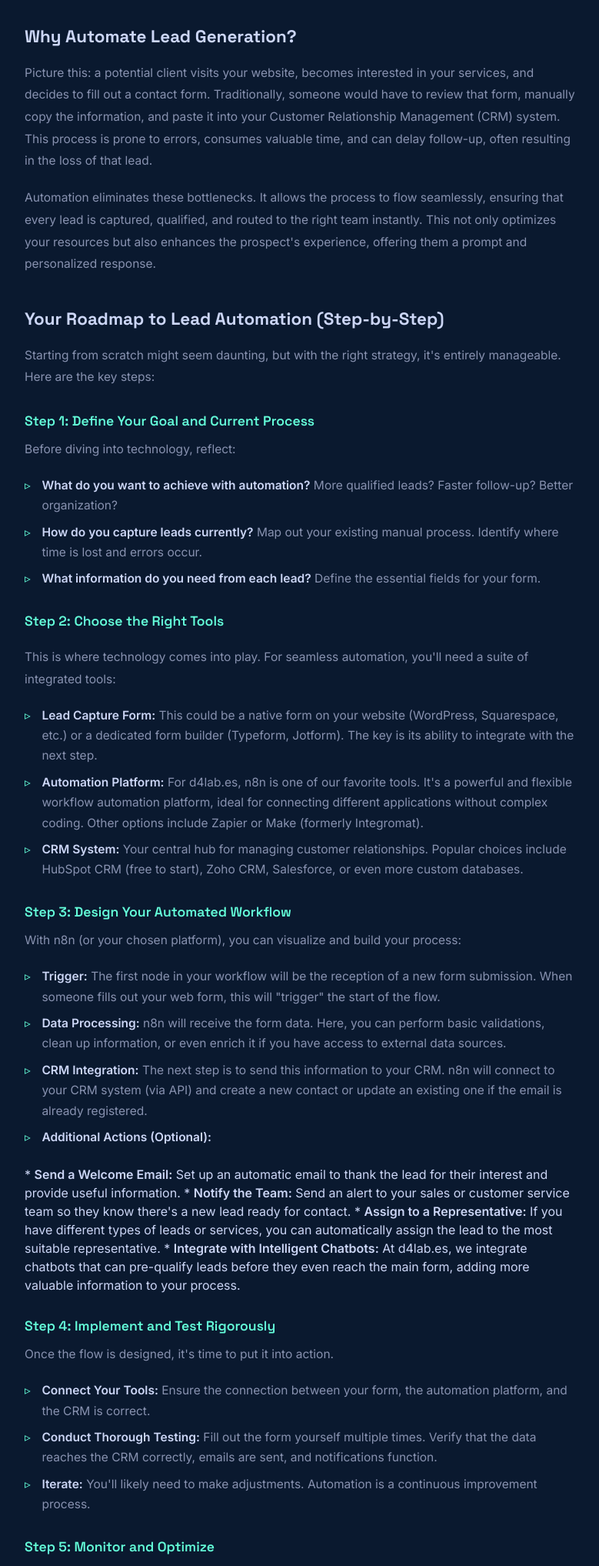
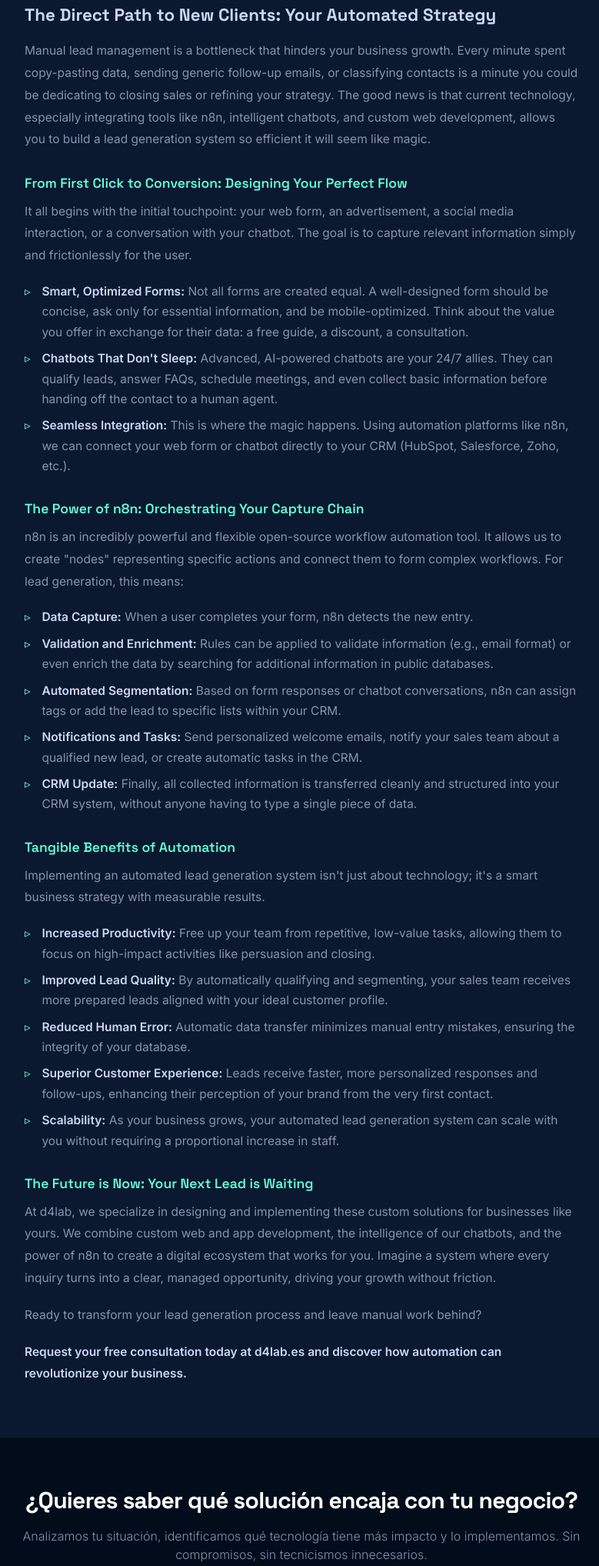
Before and after one commit to ececs/d4lab-web, a website: page en/blog/automated-lead-generation-from-form-to-crm-without-manual-ef.html in a window 1280 px wide. Shown: the part 731-2766 px from the top of the page at 77% size, without its empty margins (248-1027 px from the left). Drawn offline with nearby package versions, Linux system fonts and the light colour scheme.

Commit message:
blog(en): Automated Lead Generation: From Form to CRM Without Manual Effort

```diff
--- a/en/blog/automated-lead-generation-from-form-to-crm-without-manual-ef.html
+++ b/en/blog/automated-lead-generation-from-form-to-crm-without-manual-ef.html
@@ -4,7 +4,7 @@
 <meta charset="utf-8"/>
 <meta content="width=device-width, initial-scale=1.0" name="viewport"/>
 <title>Automated Lead Generation: From Form to CRM Without Manual Effort | D4Lab</title>
-<meta name="description" content="Automated Lead Generation: From Form to CRM Without Manual Effort"/>
+<meta name="description" content="Imagine every time a potential client contacts you, their information automatically lands in your CRM, ready for your sales team to act. Stop dreaming. In to..."/>
 <link rel="icon" type="image/svg+xml" href="/favicon.svg"/>
 <link rel="icon" type="image/png" sizes="48x48" href="/favicon-48x48.png"/>
 <link rel="icon" type="image/png" sizes="32x32" href="/favicon-32x32.png"/>
@@ -17,19 +17,19 @@
 <meta property="og:locale" content="es_ES"/>
 <meta property="og:url" content="https://www.d4lab.es/blog/automated-lead-generation-from-form-to-crm-without-manual-ef"/>
 <meta property="og:title" content="Automated Lead Generation: From Form to CRM Without Manual Effort"/>
-<meta property="og:description" content="Automated Lead Generation: From Form to CRM Without Manual Effort"/>
+<meta property="og:description" content="Imagine every time a potential client contacts you, their information automatically lands in your CRM, ready for your sales team to act. Stop dreaming. In to..."/>
 <meta property="og:image" content="https://www.d4lab.es/og-image.png"/>
 <meta name="twitter:card" content="summary_large_image"/>
 <meta name="twitter:title" content="Automated Lead Generation: From Form to CRM Without Manual Effort"/>
-<meta name="twitter:description" content="Automated Lead Generation: From Form to CRM Without Manual Effort"/>
+<meta name="twitter:description" content="Imagine every time a potential client contacts you, their information automatically lands in your CRM, ready for your sales team to act. Stop dreaming. In to..."/>
 <script type="application/ld+json">
 {
   "@context": "https://schema.org",
   "@type": "BlogPosting",
   "headline": "Automated Lead Generation: From Form to CRM Without Manual Effort",
-  "description": "Automated Lead Generation: From Form to CRM Without Manual Effort",
+  "description": "Imagine every time a potential client contacts you, their information automatically lands in your CRM, ready for your sales team to act. Stop dreaming. In to...",
   "url": "https://www.d4lab.es/blog/automated-lead-generation-from-form-to-crm-without-manual-ef",
-  "datePublished": "2026-04-19",
+  "datePublished": "2026-05-19",
   "author": {"@type": "Person", "name": "Eudaldo Cal Saul", "url": "https://www.d4lab.es/sobre-mi"},
   "publisher": {"@type": "Organization", "name": "D4Lab", "url": "https://www.d4lab.es"}
 }
@@ -105,11 +105,11 @@
       <span class="tag">Automation</span>
     </div>
     <h1 class="text-3xl md:text-5xl font-headline font-bold text-white tracking-tight leading-tight mb-6">Automated Lead Generation: From Form to CRM Without Manual Effort</h1>
-    <p class="text-on-surface-variant text-lg font-light leading-relaxed mb-8">Automated Lead Generation: From Form to CRM Without Manual Effort</p>
+    <p class="text-on-surface-variant text-lg font-light leading-relaxed mb-8">Imagine every time a potential client contacts you, their information automatically lands in your CRM, ready for your sales team to act. Stop dreaming. In to...</p>
     <div class="flex items-center gap-4 text-on-surface-variant/60 text-xs font-label uppercase tracking-wider">
       <span class="flex items-center gap-1"><span class="material-symbols-outlined text-sm text-primary">person</span> Eudaldo Cal Saul</span>
       <span>·</span>
-      <span>April 19, 2026</span>
+      <span>May 2026</span>
       <span>·</span>
       <span class="flex items-center gap-1"><span class="material-symbols-outlined text-sm">schedule</span> 6 min lectura</span>
     </div>
@@ -118,37 +118,35 @@
 
 <!-- Article Body -->
 <article class="max-w-3xl mx-auto px-6 py-12 prose-article">
-<p>In today's competitive business landscape, especially in a dynamic hub like Tenerife, attracting new clients is the lifeblood of any enterprise. But what if you could do it efficiently, without tedious manual work, and ensure every opportunity is captured? At d4lab.es, we specialize in making this a reality for you. Today, we'll guide you step-by-step to implement automated lead generation, from the moment a prospect fills out your form to when their information is perfectly organized in your CRM.</p>
-<h2>Why Automate Lead Generation?</h2>
-<p>Picture this: a potential client visits your website, becomes interested in your services, and decides to fill out a contact form. Traditionally, someone would have to review that form, manually copy the information, and paste it into your Customer Relationship Management (CRM) system. This process is prone to errors, consumes valuable time, and can delay follow-up, often resulting in the loss of that lead.</p>
-<p>Automation eliminates these bottlenecks. It allows the process to flow seamlessly, ensuring that every lead is captured, qualified, and routed to the right team instantly. This not only optimizes your resources but also enhances the prospect's experience, offering them a prompt and personalized response.</p>
-<h2>Your Roadmap to Lead Automation (Step-by-Step)</h2>
-<p>Starting from scratch might seem daunting, but with the right strategy, it's entirely manageable. Here are the key steps:</p>
-<h3>Step 1: Define Your Goal and Current Process</h3>
-<p>Before diving into technology, reflect: <ul><li>  <strong>What do you want to achieve with automation?</strong> More qualified leads? Faster follow-up? Better organization?</li> <li>  <strong>How do you capture leads currently?</strong> Map out your existing manual process. Identify where time is lost and errors occur.</li> <li>  <strong>What information do you need from each lead?</strong> Define the essential fields for your form.</li> </ul> <h3>Step 2: Choose the Right Tools</h3></p>
-<p>This is where technology comes into play. For seamless automation, you'll need a suite of integrated tools:</p>
-<ul><li>  <strong>Lead Capture Form:</strong> This could be a native form on your website (WordPress, Squarespace, etc.) or a dedicated form builder (Typeform, Jotform). The key is its ability to integrate with the next step.</li>
-<li>  <strong>Automation Platform:</strong> For d4lab.es, n8n is one of our favorite tools. It's a powerful and flexible workflow automation platform, ideal for connecting different applications without complex coding. Other options include Zapier or Make (formerly Integromat).</li>
-<li>  <strong>CRM System:</strong> Your central hub for managing customer relationships. Popular choices include HubSpot CRM (free to start), Zoho CRM, Salesforce, or even more custom databases.</li>
+<p>Imagine every time a potential client contacts you, their information automatically lands in your CRM, ready for your sales team to act. Stop dreaming. In today's fast-paced digital world, efficiency is king, and automating lead generation isn't a luxury; it's an imperative for standing out. Forget outdated spreadsheets and lost emails; the future is seamless.</p>
+<h2>The Direct Path to New Clients: Your Automated Strategy</h2>
+<p>Manual lead management is a bottleneck that hinders your business growth. Every minute spent copy-pasting data, sending generic follow-up emails, or classifying contacts is a minute you could be dedicating to closing sales or refining your strategy. The good news is that current technology, especially integrating tools like n8n, intelligent chatbots, and custom web development, allows you to build a lead generation system so efficient it will seem like magic.</p>
+<h3>From First Click to Conversion: Designing Your Perfect Flow</h3>
+<p>It all begins with the initial touchpoint: your web form, an advertisement, a social media interaction, or a conversation with your chatbot. The goal is to capture relevant information simply and frictionlessly for the user.</p>
+<ul><li> <strong>Smart, Optimized Forms:</strong> Not all forms are created equal. A well-designed form should be concise, ask only for essential information, and be mobile-optimized. Think about the value you offer in exchange for their data: a free guide, a discount, a consultation.</li>
+<li> <strong>Chatbots That Don't Sleep:</strong> Advanced, AI-powered chatbots are your 24/7 allies. They can qualify leads, answer FAQs, schedule meetings, and even collect basic information before handing off the contact to a human agent.</li>
+<li> <strong>Seamless Integration:</strong> This is where the magic happens. Using automation platforms like n8n, we can connect your web form or chatbot directly to your CRM (HubSpot, Salesforce, Zoho, etc.).</li>
 </ul>
-<h3>Step 3: Design Your Automated Workflow</h3>
-<p>With n8n (or your chosen platform), you can visualize and build your process:</p>
-<ul><li> <strong>Trigger:</strong> The first node in your workflow will be the reception of a new form submission. When someone fills out your web form, this will "trigger" the start of the flow.</li>
-<li> <strong>Data Processing:</strong> n8n will receive the form data. Here, you can perform basic validations, clean up information, or even enrich it if you have access to external data sources.</li>
-<li> <strong>CRM Integration:</strong> The next step is to send this information to your CRM. n8n will connect to your CRM system (via API) and create a new contact or update an existing one if the email is already registered.</li>
-<li> <strong>Additional Actions (Optional):</strong></li>
-</ul>    *   <strong>Send a Welcome Email:</strong> Set up an automatic email to thank the lead for their interest and provide useful information.
-    *   <strong>Notify the Team:</strong> Send an alert to your sales or customer service team so they know there's a new lead ready for contact.
-    *   <strong>Assign to a Representative:</strong> If you have different types of leads or services, you can automatically assign the lead to the most suitable representative.
-    *   <strong>Integrate with Intelligent Chatbots:</strong> At d4lab.es, we integrate chatbots that can pre-qualify leads before they even reach the main form, adding more valuable information to your process.
-<h3>Step 4: Implement and Test Rigorously</h3>
-<p>Once the flow is designed, it's time to put it into action. <ul><li>  <strong>Connect Your Tools:</strong> Ensure the connection between your form, the automation platform, and the CRM is correct.</li> <li>  <strong>Conduct Thorough Testing:</strong> Fill out the form yourself multiple times. Verify that the data reaches the CRM correctly, emails are sent, and notifications function.</li> <li>  <strong>Iterate:</strong> You'll likely need to make adjustments. Automation is a continuous improvement process.</li> </ul> <h3>Step 5: Monitor and Optimize</h3></p>
-<p>Automation isn't "set it and forget it." <ul><li>  <strong>Analyze Results:</strong> Are you capturing more leads? Are they of higher quality? Has the response time improved?</li> <li>  <strong>Solicit Feedback:</strong> Ask your team what's working well and what can be enhanced.</li> <li>  <strong>Adapt:</strong> The market and your customers change. Ensure your automation flow evolves with them.</li> </ul> <h2>The Power of AI and Chatbots</h2></p>
-<p>At d4lab.es, we take automation a step further by integrating AI and intelligent chatbots. A chatbot can interact with your visitors 24/7, answer frequently asked questions, gather preliminary information, and even qualify leads before they need to fill out a form. This additional information is passed directly into your automation flow, further enriching your lead data and enabling even more personalized and effective follow-up.</p>
-<h2>Get Started Today with d4lab.es</h2>
-<p>Automated lead generation isn't a luxury; it's a necessity for any business looking to grow efficiently. It allows you to free up your team from repetitive tasks, ensure no opportunity slips through the cracks, and provide an exceptional customer experience from the first contact.</p>
-<p>Ready to transform your lead generation process? At d4lab.es, we build custom solutions, from web and app development to AI integration and advanced automations with n8n.</p>
-<p><strong>Don't let leads slip away! Schedule a free consultation at d4lab.es and discover how we can automate your growth.</strong></p>
+<h3>The Power of n8n: Orchestrating Your Capture Chain</h3>
+<p>n8n is an incredibly powerful and flexible open-source workflow automation tool. It allows us to create "nodes" representing specific actions and connect them to form complex workflows. For lead generation, this means:</p>
+<ul><li>  <strong>Data Capture:</strong> When a user completes your form, n8n detects the new entry.</li>
+<li>  <strong>Validation and Enrichment:</strong> Rules can be applied to validate information (e.g., email format) or even enrich the data by searching for additional information in public databases.</li>
+<li>  <strong>Automated Segmentation:</strong> Based on form responses or chatbot conversations, n8n can assign tags or add the lead to specific lists within your CRM.</li>
+<li>  <strong>Notifications and Tasks:</strong> Send personalized welcome emails, notify your sales team about a qualified new lead, or create automatic tasks in the CRM.</li>
+<li>  <strong>CRM Update:</strong> Finally, all collected information is transferred cleanly and structured into your CRM system, without anyone having to type a single piece of data.</li>
+</ul>
+<h3>Tangible Benefits of Automation</h3>
+<p>Implementing an automated lead generation system isn't just about technology; it's a smart business strategy with measurable results.</p>
+<ul><li>  <strong>Increased Productivity:</strong> Free up your team from repetitive, low-value tasks, allowing them to focus on high-impact activities like persuasion and closing.</li>
+<li>  <strong>Improved Lead Quality:</strong> By automatically qualifying and segmenting, your sales team receives more prepared leads aligned with your ideal customer profile.</li>
+<li>  <strong>Reduced Human Error:</strong> Automatic data transfer minimizes manual entry mistakes, ensuring the integrity of your database.</li>
+<li>  <strong>Superior Customer Experience:</strong> Leads receive faster, more personalized responses and follow-ups, enhancing their perception of your brand from the very first contact.</li>
+<li>  <strong>Scalability:</strong> As your business grows, your automated lead generation system can scale with you without requiring a proportional increase in staff.</li>
+</ul>
+<h3>The Future is Now: Your Next Lead is Waiting</h3>
+<p>At d4lab, we specialize in designing and implementing these custom solutions for businesses like yours. We combine custom web and app development, the intelligence of our chatbots, and the power of n8n to create a digital ecosystem that works for you. Imagine a system where every inquiry turns into a clear, managed opportunity, driving your growth without friction.</p>
+<p>Ready to transform your lead generation process and leave manual work behind?</p>
+<p><strong>Request your free consultation today at d4lab.es and discover how automation can revolutionize your business.</strong></p>
 </article>
 
 <!-- CTA -->
```
